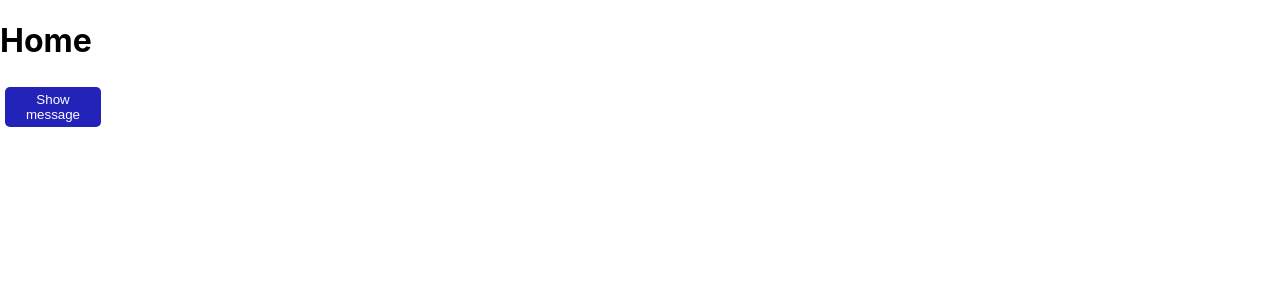
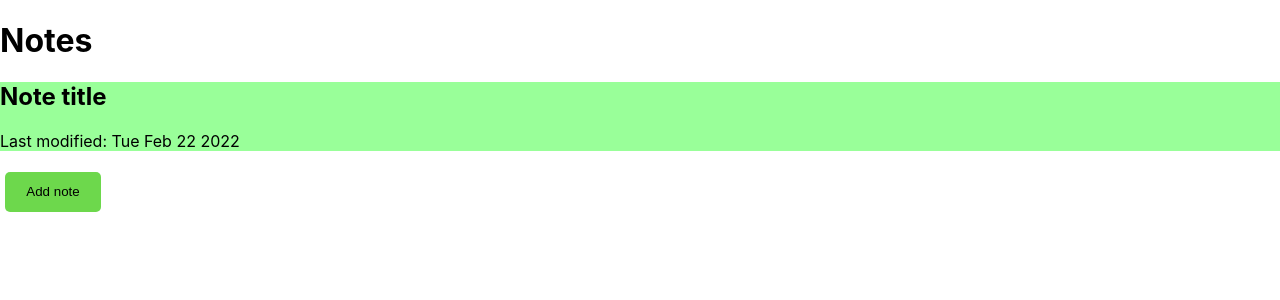
Before and after one commit to alberto-2-garcia/react-typescript-masterclass, a React (Create React App) app: page / in a window 1280 px wide. Shown: the top 300 px of the page. Built offline with nearby package versions, Linux system fonts and the light colour scheme.

Commit message:
Added note list

```diff
--- a/src/App.tsx
+++ b/src/App.tsx
@@ -18,6 +18,7 @@ import { Button } from './components/Button';
 import Modal from './components/Modal';
 import Home from './components/Home';
 import LoginForm from './components/LoginForm';
+import NotesList from './components/NotesList';
 
 function App() {
   const [loggedIn, setLoggedIn] = useState(false);
@@ -28,6 +29,7 @@ function App() {
 
   return (
     <div>
+      <NotesList />
       {/* {loggedIn
         ?
         <Router>
@@ -47,7 +49,7 @@ function App() {
         </Router>
         : <LoginForm setLoggedIn={setLoggedIn} />} */}
       {/* <h1>My App</h1> */}
-      <Home />
+      {/* <Home /> */}
 
       {/* <div>
         <h1>Primary</h1>
--- /dev/null
+++ b/src/components/Notes/index.tsx
@@ -0,0 +1,36 @@
+import React from 'react';
+import './style.scss';
+import { NotesProps, NotesStateProps, NotesOwnProps, NoteProps } from './interface'
+import { connect, MapStateToProps } from 'react-redux';
+import { Note } from '../../reducers/NotesAction';
+
+const NoteComponent: React.FC<NoteProps> = ({ note }) => {
+  const { title, lastModified } = note;
+  return (
+    <div className='note'>
+      <h2>{title}</h2>
+      <p>Last modified: {lastModified.toDateString()}</p>
+    </div>
+  );
+}
+
+const Notes: React.FC<NotesProps> = ({ notes }) => {
+  console.log(notes);
+  return (
+    <div className='notes'>
+      {notes.map(note => (
+        <div key={note.title}>
+          <NoteComponent note={note} />
+        </div>
+      ))}
+    </div>
+  )
+}
+
+const mapStateToProps: MapStateToProps<NotesStateProps, NotesOwnProps, Note[]> = (state, ownProps) => {
+  return {
+    notes: state
+  }
+}
+
+export default connect(mapStateToProps)(Notes);
--- /dev/null
+++ b/src/components/Notes/interface.ts
@@ -0,0 +1,13 @@
+import { Note } from "../../reducers/NotesAction";
+
+export interface NoteProps {
+  note: Note
+};
+
+export interface NotesOwnProps {}
+
+export interface NotesStateProps {
+  notes: Note[];
+}
+
+export type NotesProps = NotesOwnProps & NotesStateProps;
--- /dev/null
+++ b/src/components/Notes/style.scss
@@ -0,0 +1,7 @@
+.note {
+  background-color: #87ff87d7;
+
+  &:hover {
+    background-color: #87ff87;
+  }
+}
--- /dev/null
+++ b/src/components/NotesList/index.tsx
@@ -0,0 +1,48 @@
+import React, { useState } from 'react'
+import { createStore } from 'redux';
+import { Note, notesReducer } from '../../reducers/NotesAction';
+import { Button } from '../Button';
+import { Provider } from 'react-redux';
+import Notes from '../Notes';
+import Modal from '../Modal';
+
+const note: Note = {
+  title: 'Note title',
+  body: 'Note body',
+  lastModified: new Date()
+}
+
+const store = createStore(notesReducer, [note]);
+
+export default function NotesList() {
+
+  const [showModal, setShowModal] = useState(false);
+
+  const handleCloseModal = () => {
+    setShowModal(false);
+  }
+
+  const handleShowModal = () => {
+    setShowModal(true);
+  }
+
+  return (
+    <>
+      <Provider store={store}>
+        <div>
+          <h1>Notes</h1>
+          {/* Notes list */}
+          <Notes />
+          <Button className={'secondary'} callback={handleShowModal} >Add note</Button>
+        </div>
+      </Provider>
+      <Modal
+          show={showModal}
+          title='Message of the day'
+          onClick={handleCloseModal}
+        >
+          <p> Modal </p>
+        </Modal>
+    </>
+  )
+}
--- /dev/null
+++ b/src/reducers/NotesAction/index.ts
@@ -0,0 +1,21 @@
+import { Reducer } from "redux";
+
+export type Note = {
+    title: string;
+    body: string;
+    lastModified: Date;
+}
+
+export interface NotesAction {
+    type: string;
+    notes: Note[];
+}
+
+export const notesReducer: Reducer<Note[], NotesAction> = (state = [], action) => {
+    switch(action.type) {
+        case "ADD_NOTE":
+            return [ ...state, ...action.notes ];
+        default:
+            return state;
+    }
+}
```
